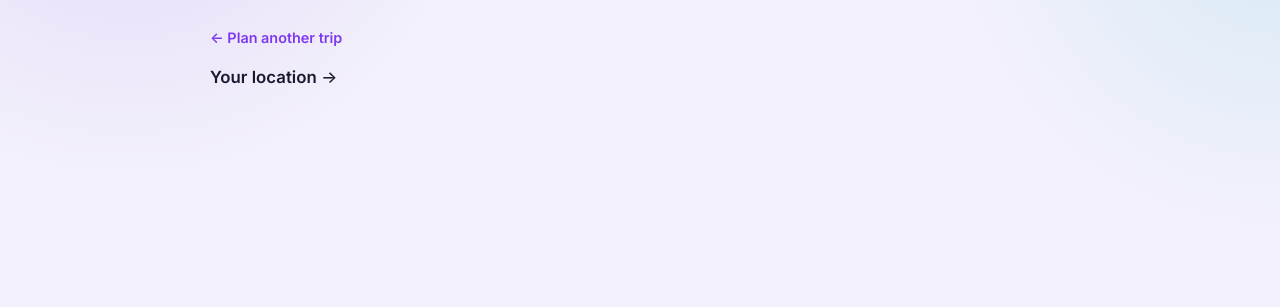
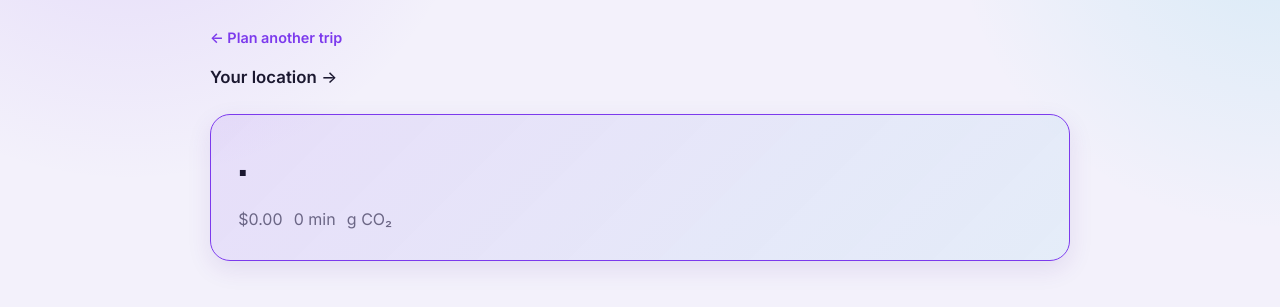
Before and after one commit to AnalyticsInPython/RYDESAVYR, a Flask app: template templates/results.html in a window 1280 px wide. Shown: the part 98-405 px from the top of the page. Run offline with Flask 3, Linux system fonts and the light colour scheme; the template is opened without the code that fills it, so the values that code supplies are empty; some libraries are stand-ins or nearby versions.

Commit message:
Always lead with Best value, emphasized above the rest
Best value could previously land anywhere in the spotlight lineup
depending on card-merging order, and looked the same size as Cheapest/
Fastest/Most eco-friendly. app.py now sorts it to the front regardless
of which mode wins it, and results.html renders it as a standalone
"hero" card above the grid -- full width, larger type, stronger accent
styling -- so it reads as the answer to "which should I pick?" instead
of just another option in the row.

Co-Authored-By: Claude Sonnet 5 <noreply@anthropic.com>
Claude-Session: https://claude.ai/code/session_01D56kwNb3XxPXYmwm2sBAYc

```diff
--- a/app.py
+++ b/app.py
@@ -117,7 +117,13 @@ def _spotlights(results):
         card["highlights"].extend(highlights)
         if mode["key"] not in order:
             order.append(mode["key"])
-    return [by_mode_key[key] for key in order]
+
+    cards = [by_mode_key[key] for key in order]
+    # Best value leads the lineup regardless of which mode it landed on --
+    # it's the one card meant to answer "which should I actually pick?", so
+    # it gets top billing over Cheapest/Fastest/Most eco-friendly.
+    cards.sort(key=lambda card: "Best value" not in card["titles"])
+    return cards
 
 
 def _render_form(origin_address="", destination_address=""):
--- a/static/style.css
+++ b/static/style.css
@@ -403,11 +403,51 @@ tbody tr:last-child td {
   cursor: pointer;
 }
 
+.spotlight-hero {
+  background: linear-gradient(135deg, rgba(124, 58, 237, 0.10), rgba(6, 182, 212, 0.06));
+  border: 1px solid var(--accent);
+  border-radius: 20px;
+  padding: 1.8rem 1.7rem;
+  margin: 1.5rem 0 1rem;
+  box-shadow: var(--shadow-md);
+  transition: transform 0.15s ease, box-shadow 0.15s ease;
+}
+
+.spotlight-hero:hover {
+  transform: translateY(-2px);
+  box-shadow: var(--shadow-glow);
+}
+
+.spotlight-hero.selected-route {
+  box-shadow: var(--shadow-glow);
+}
+
+.spotlight-hero .spotlight-eyebrow {
+  font-size: 0.78rem;
+}
+
+.spotlight-hero .spotlight-mode {
+  font-size: 1.55rem;
+  margin: 0.5rem 0 1.1rem;
+}
+
+.spotlight-hero .mode-icon {
+  font-size: 1.3rem;
+}
+
+.spotlight-hero .spotlight-stats .stat {
+  font-size: 1rem;
+}
+
+.spotlight-hero .spotlight-stats .stat.highlight {
+  font-size: 1.3rem;
+}
+
 .spotlight-grid {
   display: grid;
   grid-template-columns: repeat(auto-fit, minmax(210px, 1fr));
   gap: 1rem;
-  margin: 1.5rem 0 2rem;
+  margin: 0 0 2rem;
 }
 
 .spotlight-card {
@@ -428,11 +468,6 @@ tbody tr:last-child td {
 .spotlight-card.selected-route {
   border-color: var(--accent);
   box-shadow: var(--shadow-glow);
-}
-
-.spotlight-card.value-pick {
-  background: linear-gradient(135deg, rgba(124, 58, 237, 0.10), rgba(6, 182, 212, 0.06));
-  border-color: var(--accent);
 }
 
 .spotlight-eyebrow {
--- a/templates/results.html
+++ b/templates/results.html
@@ -16,6 +16,17 @@
   {%- else -%}
     {{ total }} min
   {%- endif -%}
+{%- endmacro -%}
+{%- macro spotlight_body(s, mode_icons) -%}
+  <p class="spotlight-eyebrow">{{ s.titles|join(' · ') }}</p>
+  <h3 class="spotlight-mode">
+    <span class="mode-icon" aria-hidden="true">{{ mode_icons.get(s.mode.key, "•") }}</span>{{ s.mode.label }}
+  </h3>
+  <div class="spotlight-stats">
+    <span class="stat {{ 'highlight' if 'price' in s.highlights }}">${{ "%.2f"|format(s.mode.price) }}</span>
+    <span class="stat {{ 'highlight' if 'time' in s.highlights }}">{{ format_time(s.mode.time) }}</span>
+    <span class="stat {{ 'highlight' if 'carbon' in s.highlights }}">{{ s.mode.carbon }}g CO₂</span>
+  </div>
 {%- endmacro -%}
 <body>
   <header>
@@ -44,22 +55,24 @@
       <strong>{{ destination_address }}</strong>
     </p>
 
-    <div class="spotlight-grid">
-      {% for s in spotlights %}
-        <div class="spotlight-card {{ 'value-pick' if 'Best value' in s.titles else '' }} route-target"
-             data-key="{{ s.mode.key }}">
-          <p class="spotlight-eyebrow">{{ s.titles|join(' · ') }}</p>
-          <h3 class="spotlight-mode">
-            <span class="mode-icon" aria-hidden="true">{{ mode_icons.get(s.mode.key, "•") }}</span>{{ s.mode.label }}
-          </h3>
-          <div class="spotlight-stats">
-            <span class="stat {{ 'highlight' if 'price' in s.highlights }}">${{ "%.2f"|format(s.mode.price) }}</span>
-            <span class="stat {{ 'highlight' if 'time' in s.highlights }}">{{ format_time(s.mode.time) }}</span>
-            <span class="stat {{ 'highlight' if 'carbon' in s.highlights }}">{{ s.mode.carbon }}g CO₂</span>
+    {# app.py always puts the Best value card first -- it leads on its own,
+       emphasized, with the rest of the spotlights below it. #}
+    {% set hero = spotlights[0] %}
+    {% set rest = spotlights[1:] %}
+
+    <div class="spotlight-hero route-target" data-key="{{ hero.mode.key }}">
+      {{ spotlight_body(hero, mode_icons) }}
+    </div>
+
+    {% if rest %}
+      <div class="spotlight-grid">
+        {% for s in rest %}
+          <div class="spotlight-card route-target" data-key="{{ s.mode.key }}">
+            {{ spotlight_body(s, mode_icons) }}
           </div>
-        </div>
-      {% endfor %}
-    </div>
+        {% endfor %}
+      </div>
+    {% endif %}
 
     {% if origin and destination and google_maps_api_key %}
       <div id="map"></div>
```
